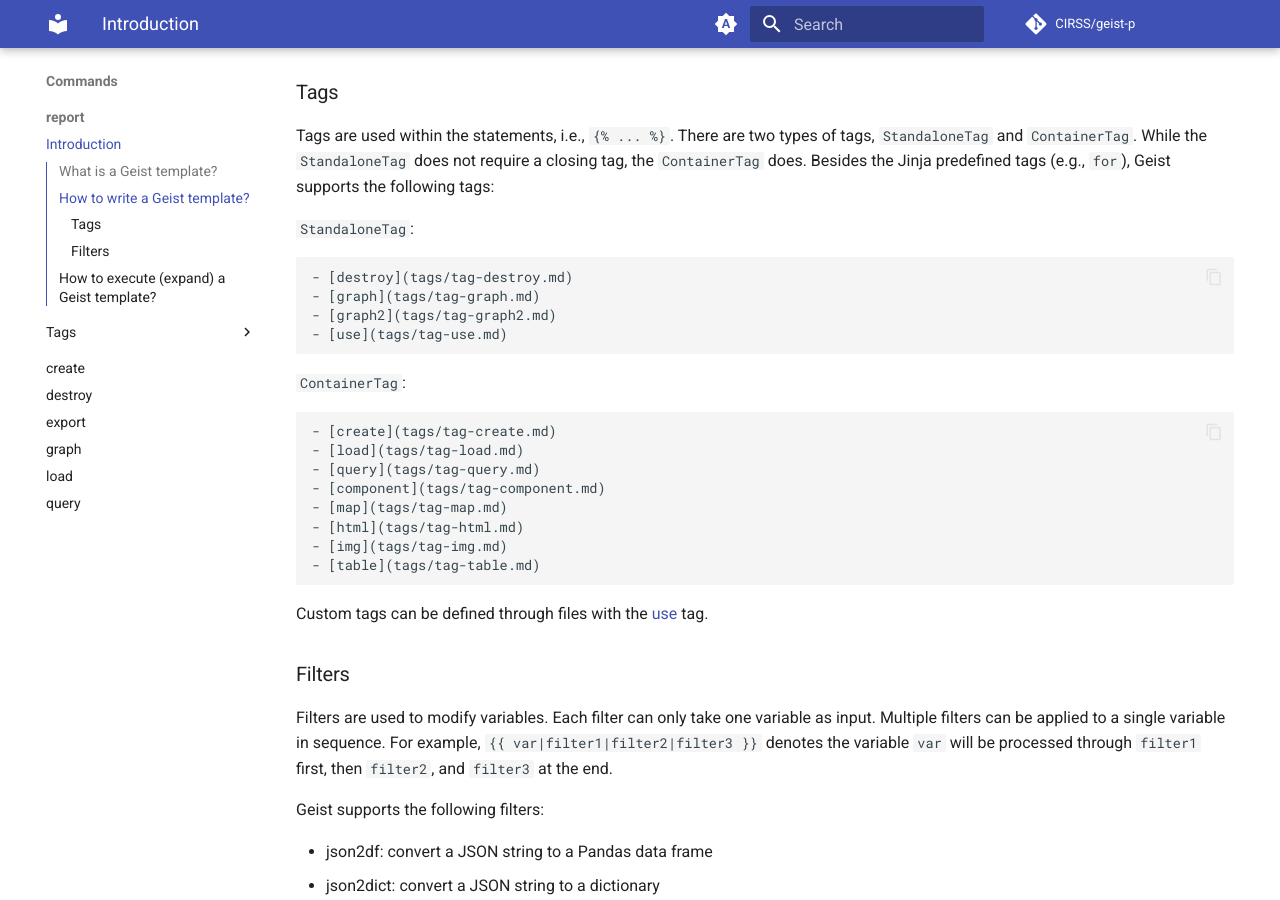
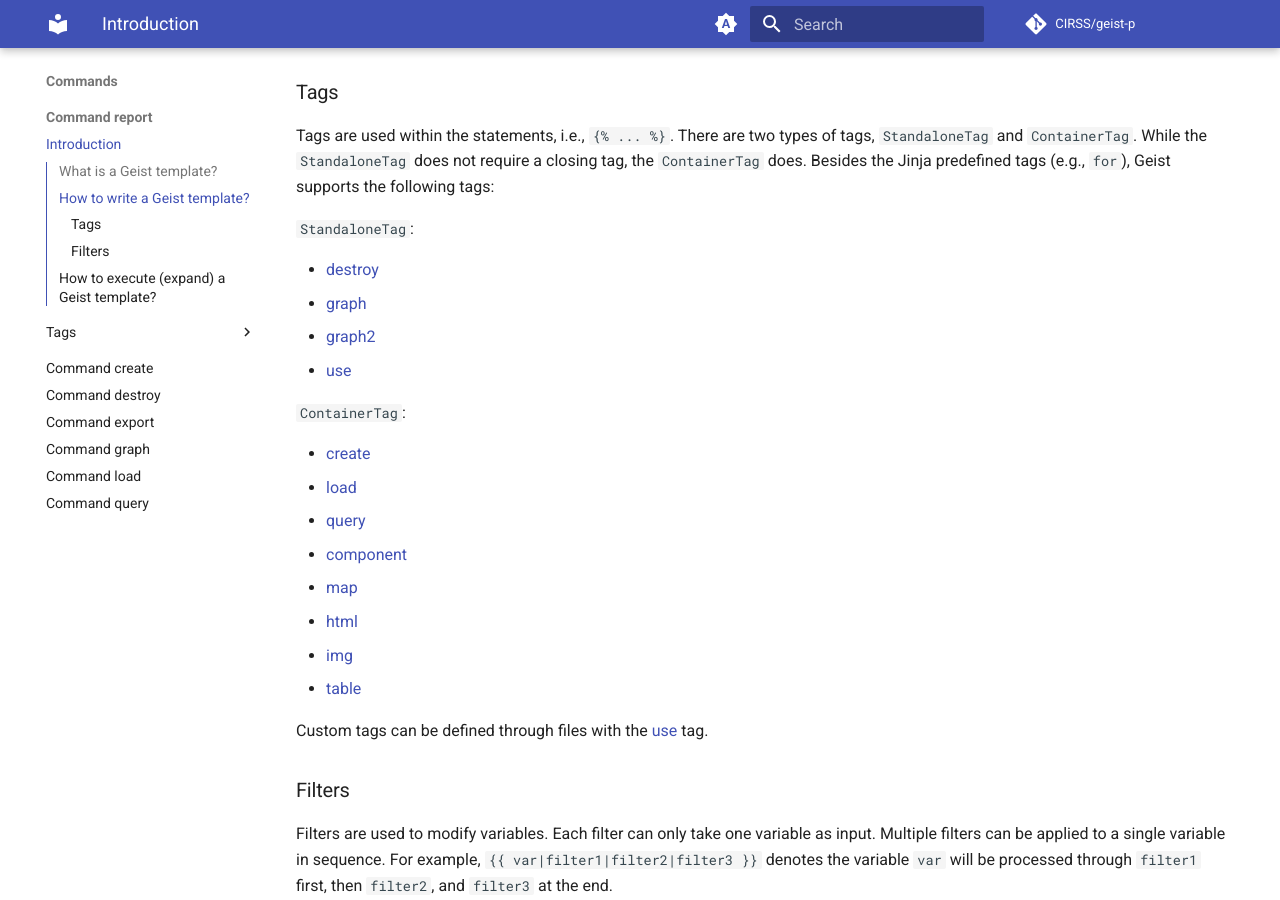
Before and after one commit to CIRSS/geist-p, an MkDocs documentation site: the page built from docs/commands/report/introduction.md, in a window 1280 px wide and 900 px high, scrolled down 576 px. Built offline with MkDocs 1.6.1 and Material for MkDocs 9.7.7, drawn with Linux system fonts in a browser that asks for light colours; comment, search, counter and statistics services are not loaded.

Commit message:
Update docs

```diff
--- a/mkdocs.yml
+++ b/mkdocs.yml
@@ -35,7 +35,7 @@ nav:
   - Home: index.md
   - Setup: setup.md
   - Commands:
-    - report:
+    - Command report:
       - Introduction: commands/report/introduction.md
       - Tags:
         - Tag create: commands/report/tags/tag-create.md
@@ -50,12 +50,12 @@ nav:
         - Tag img: commands/report/tags/tag-img.md
         - Tag table: commands/report/tags/tag-table.md
         - Tag use: commands/report/tags/tag-use.md
-    - create: commands/create.md
-    - destroy: commands/destroy.md
-    - export: commands/export.md
-    - graph: commands/graph.md
-    - load: commands/load.md
-    - query: commands/query.md
+    - Command create: commands/create.md
+    - Command destroy: commands/destroy.md
+    - Command export: commands/export.md
+    - Command graph: commands/graph.md
+    - Command load: commands/load.md
+    - Command query: commands/query.md
   - Changelog: changelog.md
 markdown_extensions:
   - pymdownx.superfences
```
Also changed, not shown: docs/commands/report/introduction.md (+12 -12 lines).
